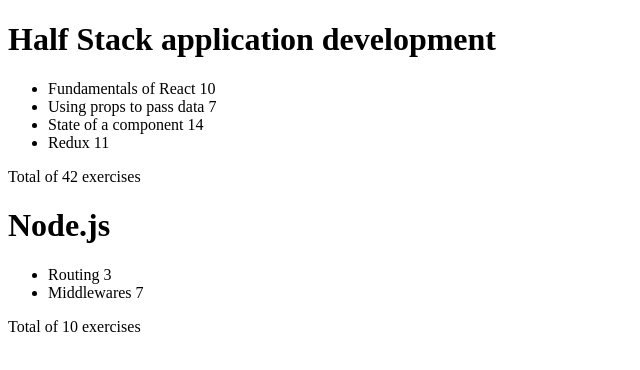
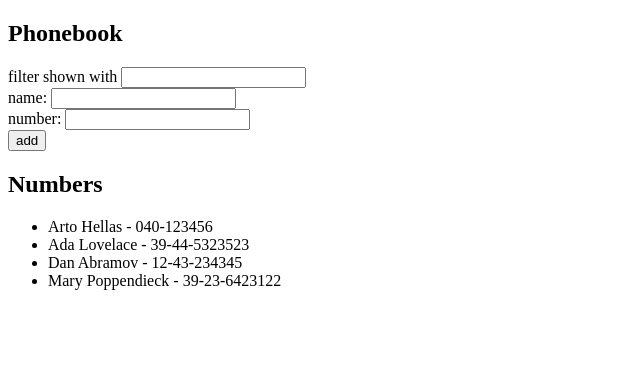
Before and after one commit to LibeMan/part2, a React (Create React App) app: page / in a window 1280 px wide. Shown: the top 370 px of the page, without its empty margins (0-640 px from the left). Built offline with nearby package versions, Linux system fonts and the light colour scheme.

Commit message:
2.6-2.10

```diff
--- a/src/App.js
+++ b/src/App.js
@@ -1,64 +1,60 @@
-import React from 'react'
-import Course from './components/Course'
+import React, { useState } from 'react'
+import Person from './components/Person'
+import PersonAll from './components/PersonAll'
+import Form from './components/Form'
+import Filter from './components/Filter'
 
-const App = () => {
-  const courses = [
-    {
-      name: 'Half Stack application development',
-      id: 1,
-      parts: [
-        {
-          name: 'Fundamentals of React',
-          exercises: 10,
-          id: 1
-        },
-        {
-          name: 'Using props to pass data',
-          exercises: 7,
-          id: 2
-        },
-        {
-          name: 'State of a component',
-          exercises: 14,
-          id: 3
-        },
-        {
-          name: 'Redux',
-          exercises: 11,
-          id: 4
-        }
-      ]
-    },
-    {
-      name: 'Node.js',
-      id: 2,
-      parts: [
-        {
-          name: 'Routing',
-          exercises: 3,
-          id: 1
-        },
-        {
-          name: 'Middlewares',
-          exercises: 7,
-          id: 2
-        }
-      ]
-    }
-  ]
+const App = (props) => {
+  const [ persons, setPersons ] = useState(props.persons)
+  const [ newName, setNewName ] = useState('')
+  const [ newNumber, setNewNumber ] = useState('')
+  const [ showAll, setShowAll ] = useState('')
 
-  return (
+  const handleNameChange = (event) => {
+    console.log(event.target.value)
+    setNewName(event.target.value)
+  }
+  const handleNumberChange = (event) => {
+    console.log(event.target.value)
+    setNewNumber(event.target.value)
+  }
 
-    <div>
-      {courses.map(note =>
-        <Course key={note.id} course={note} />
-      )}
-    </div>
+  const handleShowChange = (event) => {
+    console.log(event.target.value)
+    setShowAll(event.target.value)
+  }
 
 
 
+  const addPerson = (event) => {
+    event.preventDefault()
+    const personObject = {
+      name: newName,
+      number: newNumber
+    }
+    persons.forEach(function(item){
+      if (newName === item.name || newNumber === item.number){
+        window.alert('Woopsidooo!! That name or number is already added to the phonebook')
+      } else {
+        setPersons(persons.concat(personObject))
+        setNewName('')
+        setNewNumber('')
+      }
+    })
+
+  }
+
+  return (
+    <div>
+      <h2>Phonebook</h2>
+      <Filter showAll={showAll} handleShowChange={handleShowChange} />
+      <Form newName={newName} newNumber={newNumber} handleNameChange={handleNameChange} handleNumberChange={handleNumberChange} addPerson={addPerson}/>
+      <h2>Numbers</h2>
+      <ul>
+        <PersonAll persons={persons} showAll={showAll}/>
+      </ul>
+    </div>
   )
-
 }
 
 export default App
--- a/src/components/Course.js
+++ /dev/null
@@ -1,38 +0,0 @@
-import React from 'react'
-
-const TotalSum = (props) => {
-    const array1 = []
-    const reducer = (accumulator, currentValue) => accumulator + currentValue;
-
-    {props.course.parts.map(part =>
-        array1.push(part.exercises)
-        )}
-    return(
-        <div>
-            Total of {array1.reduce(reducer)} exercises
-        </div>
-    )
-}
-
-
-
-
-const Course = ({ course }) => {
-
-  return (
-    <div>
-        <h1>{course.name}</h1>
-        <ul>
-            {course.parts.map(part =>
-                <li key={part.id}>{part.name} {part.exercises}</li>
-
-            )}
-        </ul>
-
-        <TotalSum course={course}/>
-
-    </div>
-  )
-}
-
-export default Course
--- /dev/null
+++ b/src/components/Filter.js
@@ -0,0 +1,13 @@
+import React from 'react'
+
+const Filter = ({ showAll, handleShowChange }) => {
+  return (
+    <div>filter shown with <input
+        value={showAll}
+        onChange={handleShowChange}
+        />
+    </div>
+  )
+}
+
+export default Filter
--- /dev/null
+++ b/src/components/Form.js
@@ -0,0 +1,25 @@
+import React from 'react'
+
+const Form = ({newName, newNumber, handleNameChange, handleNumberChange, addPerson}) =>{
+    return(
+        <form onSubmit={addPerson}>
+        <div>
+          name: <input
+          value={newName}
+          onChange={handleNameChange}
+           />
+        </div>
+        <div>number: <input
+          value={newNumber}
+          onChange={handleNumberChange}
+           /></div>
+        <div>
+          <button type="submit">add</button>
+        </div>
+      </form>
+    )
+}
+
+
+
+export default Form
--- /dev/null
+++ b/src/components/Person.js
@@ -0,0 +1,9 @@
+import React from 'react'
+
+const Person = ({ person }) => {
+  return (
+    <li>{person.name} - {person.number}</li>
+  )
+}
+
+export default Person
--- /dev/null
+++ b/src/components/PersonAll.js
@@ -0,0 +1,18 @@
+import React from 'react'
+import Person from './Person'
+
+const PersonAll = ({ persons, showAll }) => {
+    const personsToshow = showAll
+    ? persons.filter(person => person.name.toLowerCase().indexOf(showAll.toLowerCase()) !== -1)
+    : persons
+  return (
+      <div>
+          {personsToshow.map(person =>
+          <Person key={person.name} person={person} />
+          )}
+      </div>
+
+  )
+}
+
+export default PersonAll
--- a/src/index.js
+++ b/src/index.js
@@ -1,7 +1,14 @@
 import ReactDOM from 'react-dom'
 import App from './App'
 
+const persons = [
+  { name: 'Arto Hellas', number: '040-123456' },
+  { name: 'Ada Lovelace', number: '39-44-5323523' },
+  { name: 'Dan Abramov', number: '12-43-234345' },
+  { name: 'Mary Poppendieck', number: '39-23-6423122' }
+]
+
 ReactDOM.render(
-  <App />,
+  <App persons={persons}/>,
   document.getElementById('root')
 )
```
